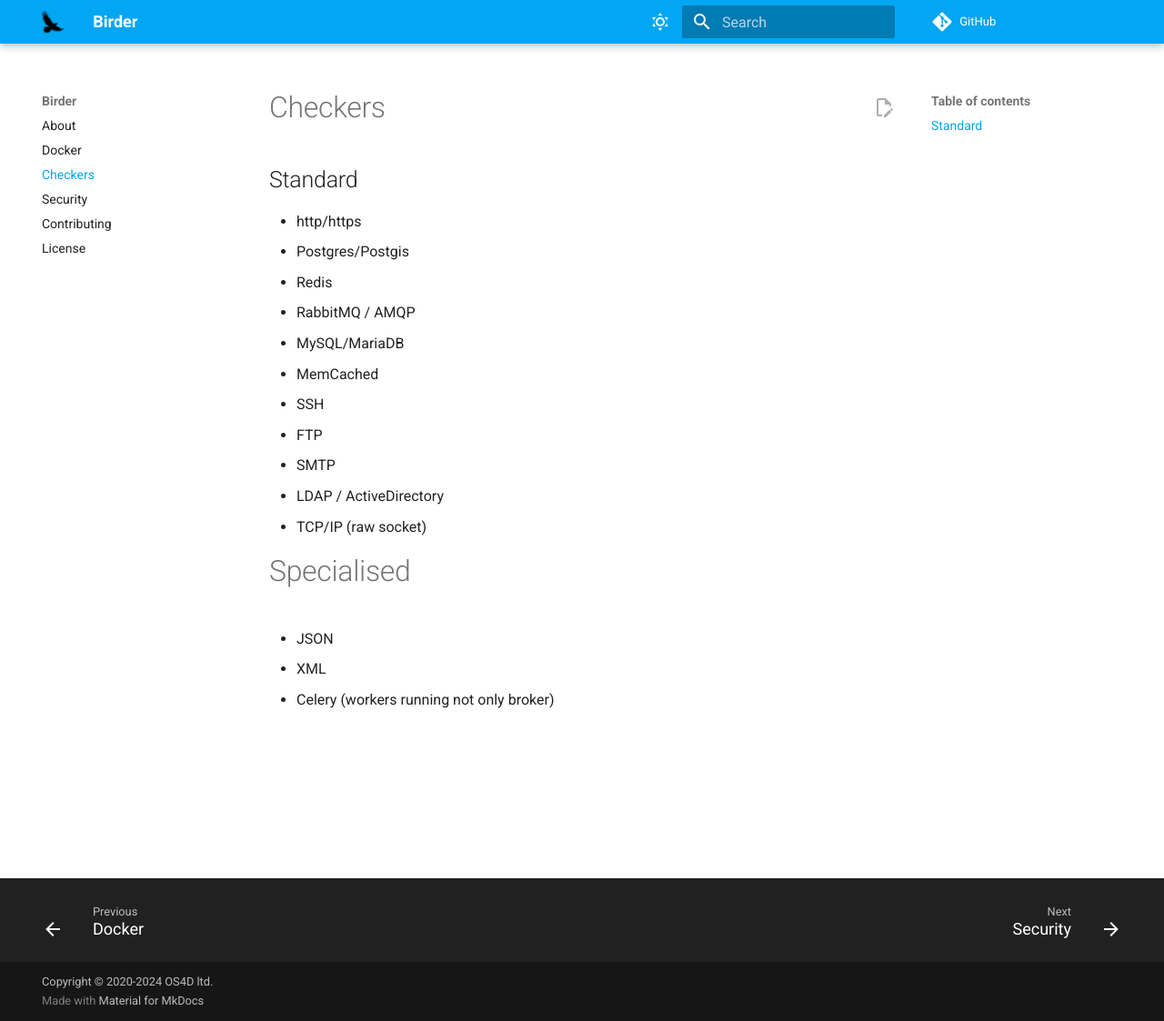
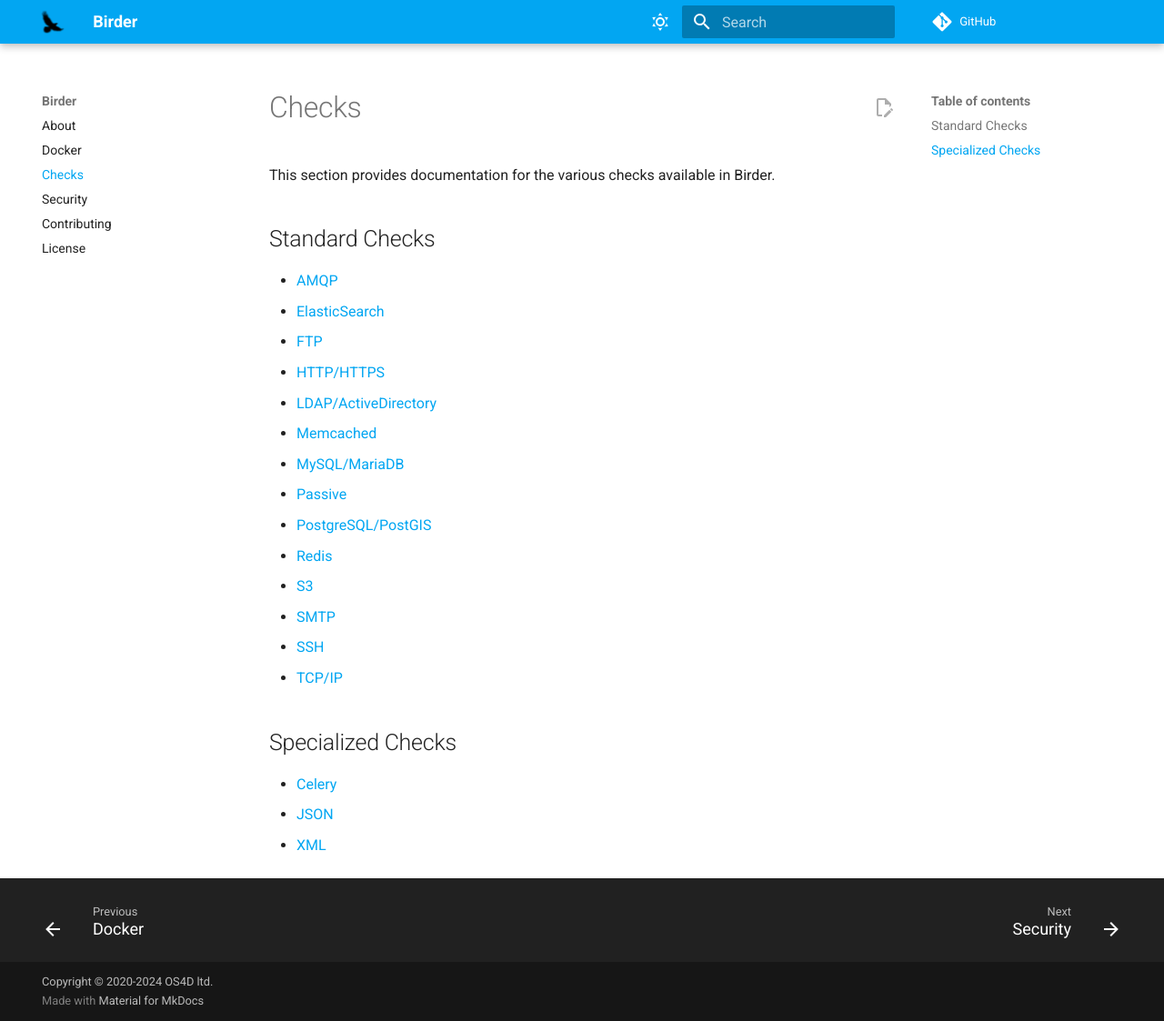
Before and after one commit to os4d/birder, an MkDocs documentation site: the page built from docs/src/checks.md, in a window 1280 px wide and 1123 px high. Shown: the whole window at 91% size. Built offline with MkDocs 1.6.1 and Material for MkDocs 9.7.7, drawn with Linux system fonts in a browser that asks for light colours; comment, search, counter and statistics services are not loaded.

Commit message:
docs: Add documentation for checks and update mkdocs.yml (#38)

```diff
--- a/docs/src/checks.md
+++ b/docs/src/checks.md
@@ -1,23 +1,26 @@
-# Checkers
+# Checks
 
+This section provides documentation for the various checks available in Birder.
 
-## Standard
+## Standard Checks
 
- - http/https
- - Postgres/Postgis
- - Redis
- - RabbitMQ / AMQP
- - MySQL/MariaDB
- - MemCached
- - SSH
- - FTP
- - SMTP
- - LDAP / ActiveDirectory
- - TCP/IP (raw socket)
+*   [AMQP](./checks/amqp.md)
+*   [ElasticSearch](./checks/elastic_search.md)
+*   [FTP](./checks/ftp.md)
+*   [HTTP/HTTPS](./checks/http.md)
+*   [LDAP/ActiveDirectory](./checks/ldap.md)
+*   [Memcached](./checks/memcache.md)
+*   [MySQL/MariaDB](./checks/mysql.md)
+*   [Passive](./checks/passive.md)
+*   [PostgreSQL/PostGIS](./checks/pg.md)
+*   [Redis](./checks/redis.md)
+*   [S3](./checks/s3.md)
+*   [SMTP](./checks/smtp.md)
+*   [SSH](./checks/ssh.md)
+*   [TCP/IP](./checks/tcp.md)
 
+## Specialized Checks
 
-# Specialised
-
- - JSON
- - XML
- - Celery (workers running not only broker)
+*   [Celery](./checks/celery.md)
+*   [JSON](./checks/json.md)
+*   [XML](./checks/xml.md)
--- a/mkdocs.yml
+++ b/mkdocs.yml
@@ -87,6 +87,32 @@ plugins:
       heading_offset: 0
       recursive: true
 
+nav:
+  - Home: index.md
+  - Checks:
+      - AMQP: checks/amqp.md
+      - Celery: checks/celery.md
+      - ElasticSearch: checks/elastic_search.md
+      - FTP: checks/ftp.md
+      - HTTP: checks/http.md
+      - JSON: checks/json.md
+      - LDAP: checks/ldap.md
+      - Memcache: checks/memcache.md
+      - MySQL: checks/mysql.md
+      - Passive: checks/passive.md
+      - PostgreSQL: checks/pg.md
+      - Redis: checks/redis.md
+      - S3: checks/s3.md
+      - SMTP: checks/smtp.md
+      - SSH: checks/ssh.md
+      - TCP: checks/tcp.md
+      - XML: checks/xml.md
+  - Checks: checks.md
+  - Docker: docker.md
+  - Contributing: contributing.md
+  - Security: security.md
+  - License: license.md
+
 watch:
   - src/
 
```
Also changed, not shown: docs/src/checks/amqp.md (added, +22 -0 lines), docs/src/checks/celery.md (added, +34 -0 lines), docs/src/checks/elastic_search.md (added, +14 -0 lines), docs/src/checks/ftp.md (added, +19 -0 lines), docs/src/checks/http.md (added, +21 -0 lines), docs/src/checks/json.md (added, +18 -0 lines), docs/src/checks/ldap.md (added, +13 -0 lines), docs/src/checks/memcache.md (added, +12 -0 lines), docs/src/checks/mysql.md (added, +14 -0 lines), docs/src/checks/passive.md (added, +13 -0 lines), docs/src/checks/pg.md (added, +21 -0 lines), docs/src/checks/redis.md (added, +13 -0 lines), docs/src/checks/s3.md (added, +18 -0 lines), docs/src/checks/smtp.md (added, +13 -0 lines), 3 more files.
